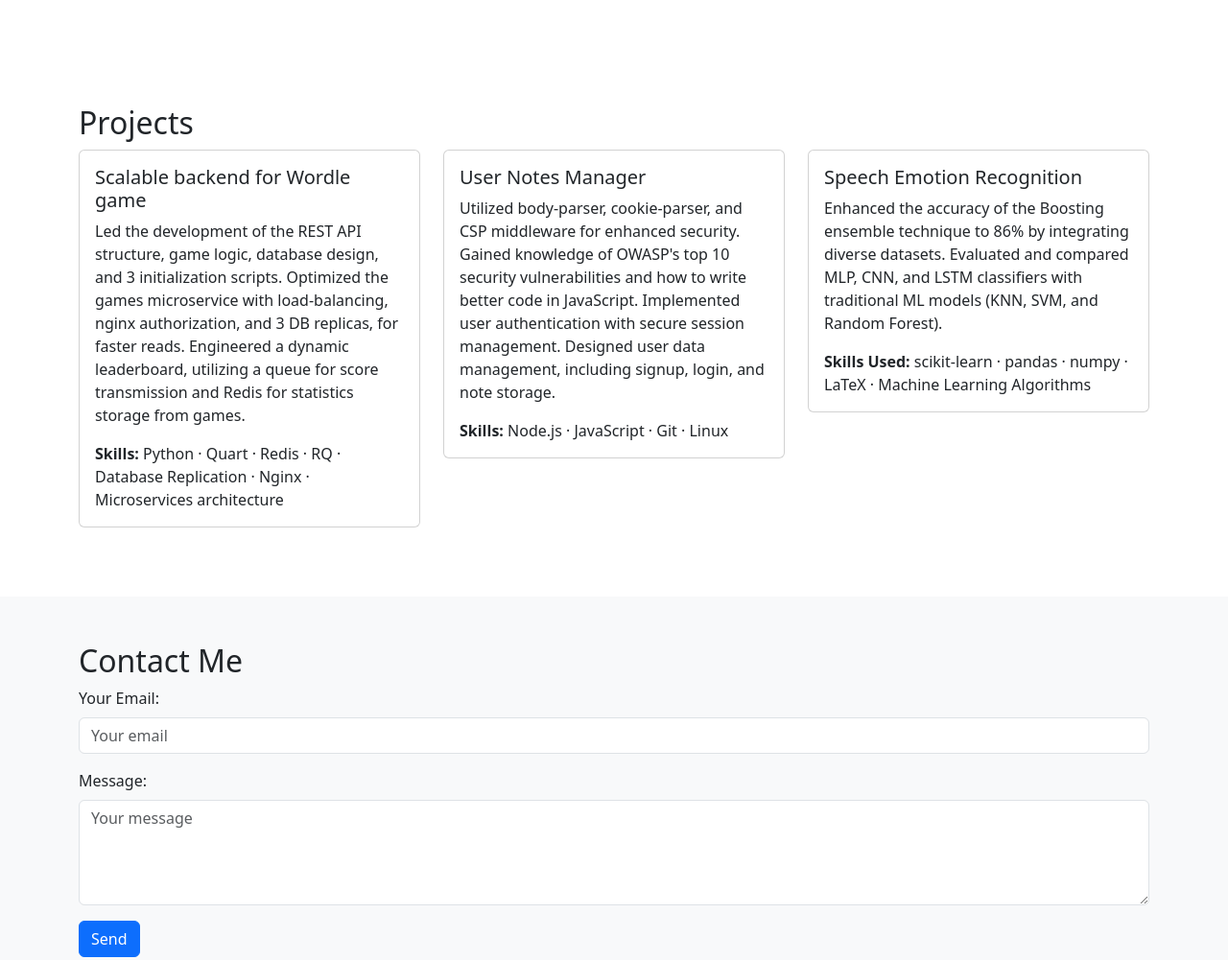
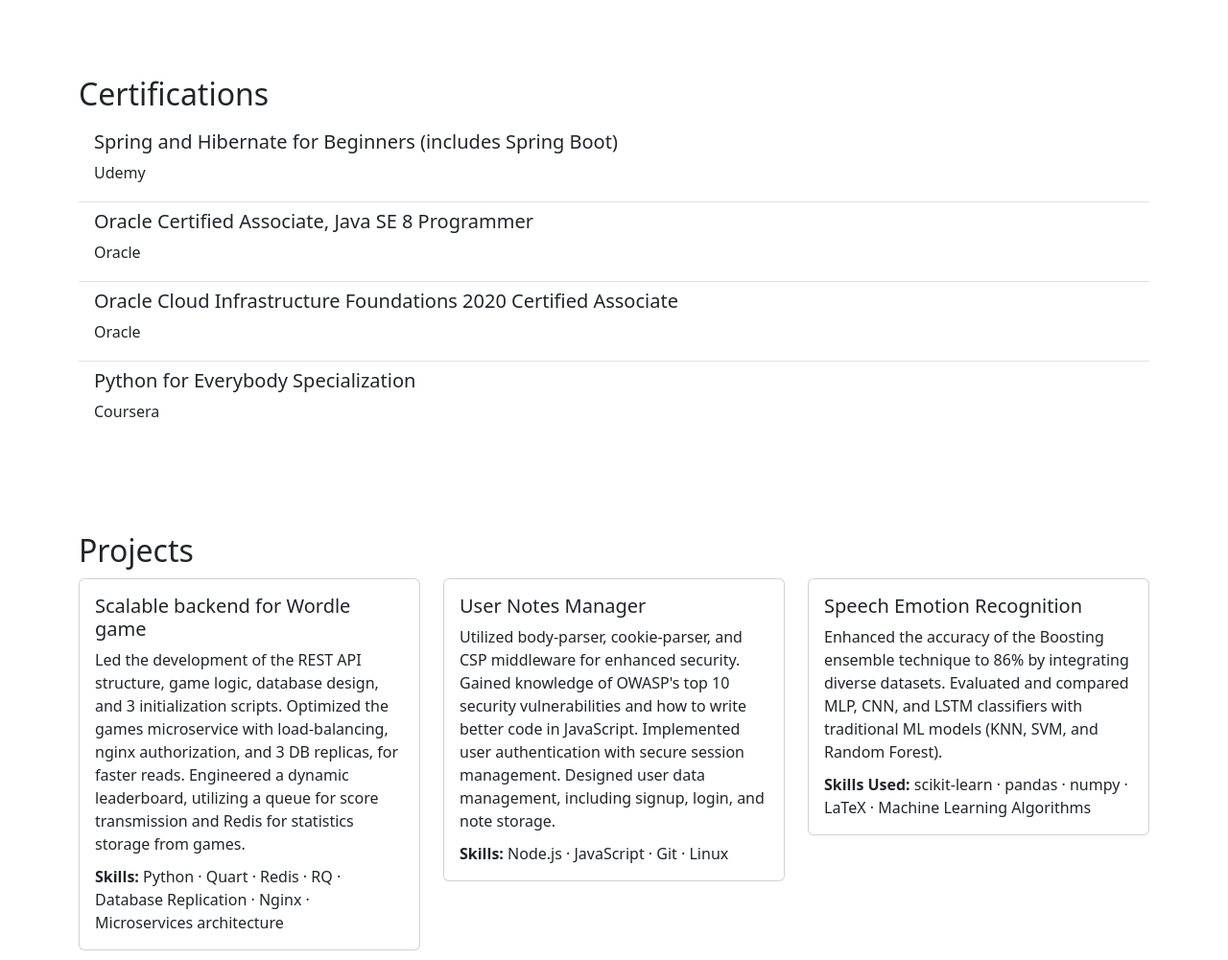
Before and after one commit to JAYRAJARORA/jayrajarora.github.io, a plain HTML site: page index.html in a window 1280 px wide. Shown: the part 1777-2778 px from the top of the page at 96% size. Drawn offline with nearby package versions, Linux system fonts and the light colour scheme.

Commit message:
Added Certifications section

```diff
--- a/index.html
+++ b/index.html
@@ -1,14 +1,31 @@
 <!DOCTYPE html>
 <html lang="en">
 <head>
+
     <meta charset="UTF-8">
     <title>My Portfolio</title>
     <!-- Bootstrap CSS -->
     <link href="https://cdn.jsdelivr.net/npm/bootstrap@5.3.0/dist/css/bootstrap.min.css" rel="stylesheet">
     <link rel="stylesheet" href="https://cdnjs.cloudflare.com/ajax/libs/font-awesome/5.15.4/css/all.min.css">
     <style>
-        /* Your custom styles can go here */
+        /* Reduce padding/margin between sections */
+        section {
+            padding-top: 10px;
+            padding-bottom: 10px;
+        }
+
+        /* Reduce top/bottom margin of headings within sections */
+        section h2 {
+            margin-top: 0;
+            margin-bottom: 10px;
+        }
+
+        /* Reduce bottom margin of paragraphs within sections */
+        section p {
+            margin-bottom: 10px;
+        }
     </style>
+
 </head>
 <body>
 
@@ -30,6 +47,9 @@
                 </li>
                 <li class="nav-item">
                     <a class="nav-link" href="#skills">Skills</a>
+                </li>
+                <li class="nav-item">
+                    <a class="nav-link" href="#certifications">Certifications</a>
                 </li>
                 <li class="nav-item">
                     <a class="nav-link" href="#projects">Projects</a>
@@ -193,6 +213,32 @@
     </div>
 </section>
 
+<!-- Certifications Section -->
+<section id="certifications" class="py-5">
+    <div class="container">
+        <h2>Certifications</h2>
+
+        <ul class="list-group list-group-flush">
+            <li class="list-group-item">
+                <h5>Spring and Hibernate for Beginners (includes Spring Boot)</h5>
+                <p>Udemy</p>
+            </li>
+            <li class="list-group-item">
+                <h5>Oracle Certified Associate, Java SE 8 Programmer</h5>
+                <p>Oracle</p>
+            </li>
+            <li class="list-group-item">
+                <h5>Oracle Cloud Infrastructure Foundations 2020 Certified Associate</h5>
+                <p>Oracle</p>
+            </li>
+            <li class="list-group-item">
+                <h5>Python for Everybody Specialization</h5>
+                <p>Coursera</p>
+            </li>
+        </ul>
+    </div>
+</section>
+
 
 <!-- Projects Section -->
 <section id="projects" class="py-5">
```
